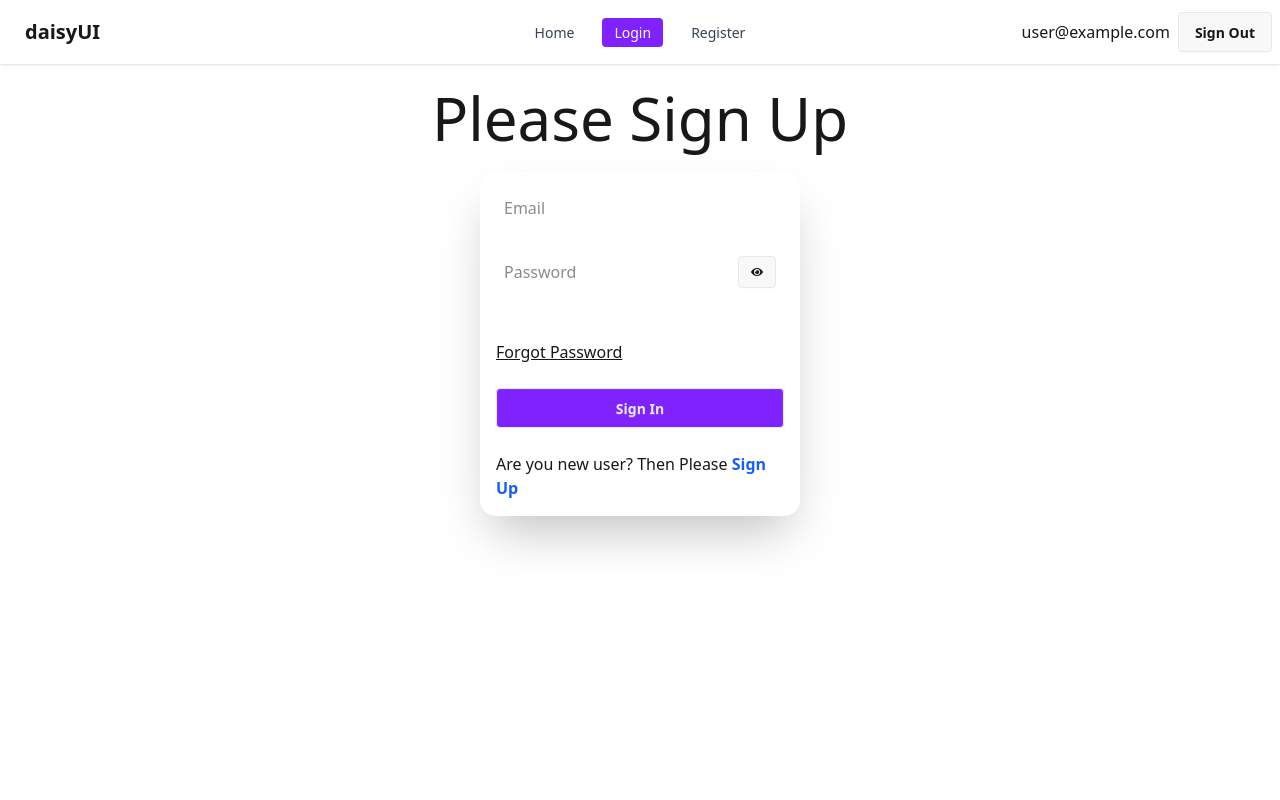
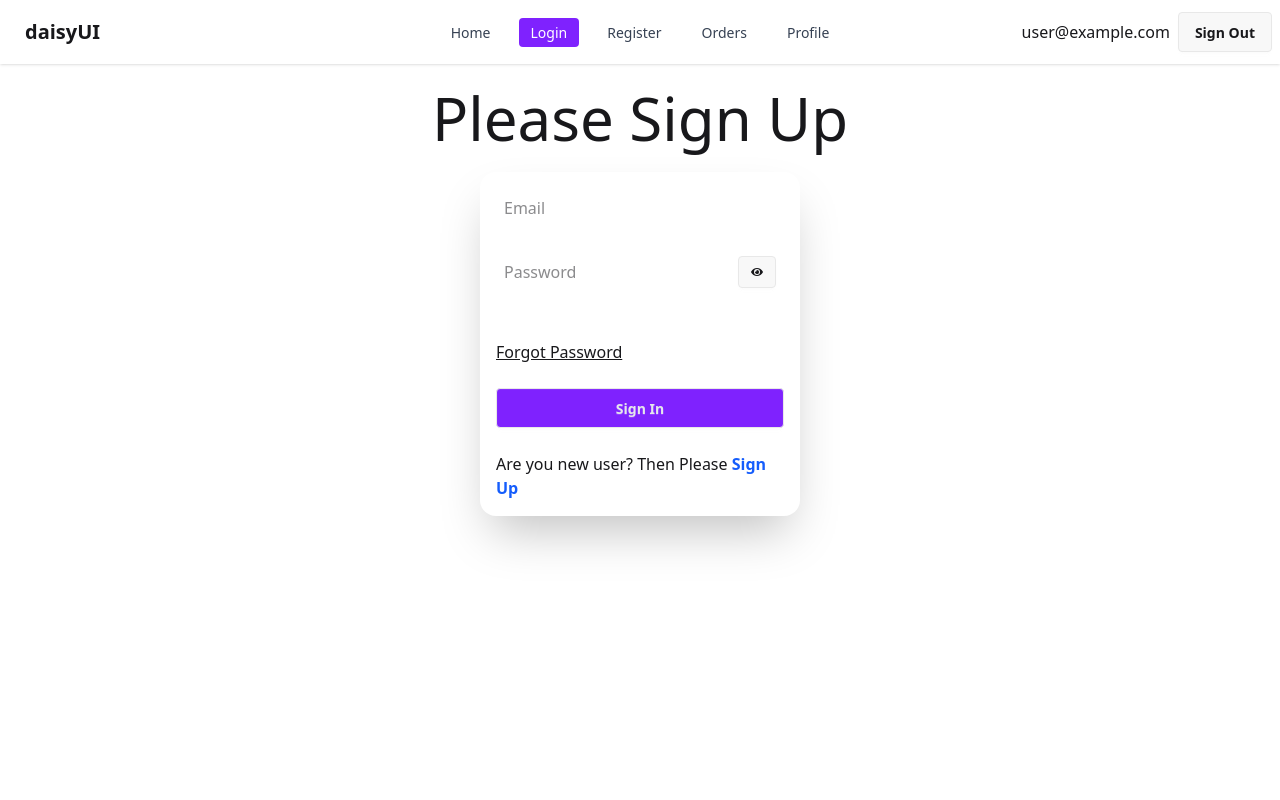
Before and after one commit to Antorkarmokar28/react-auth-private-route, a React (Vite) app: page /login in a window 1280 px wide. Shown: the top 800 px of the page. Built offline with nearby package versions, Linux system fonts and the light colour scheme; no server answers; sample sign-in values are in the browser's storage.

Commit message:
This project in private route added

```diff
--- a/src/components/shared/Navbar/Navbar.jsx
+++ b/src/components/shared/Navbar/Navbar.jsx
@@ -42,6 +42,34 @@ const Navbar = () => {
           Register
         </NavLink>
       </li>
+      {user && (
+        <li>
+          <NavLink
+            className={({ isActive }) =>
+              isActive
+                ? "bg-violet-600 text-white px-3 py-1 rounded"
+                : "text-gray-700 px-3 py-1"
+            }
+            to="/order"
+          >
+            Orders
+          </NavLink>
+        </li>
+      )}
+      {user && (
+        <li>
+          <NavLink
+            className={({ isActive }) =>
+              isActive
+                ? "bg-violet-600 text-white px-3 py-1 rounded"
+                : "text-gray-700 px-3 py-1"
+            }
+            to="/profile"
+          >
+            Profile
+          </NavLink>
+        </li>
+      )}
     </>
   );
 
--- /dev/null
+++ b/src/pages/Order/Order.jsx
@@ -0,0 +1,9 @@
+const Order = () => {
+  return (
+    <div className="container mx-auto text-center p-4">
+      <h1>Order History</h1>
+    </div>
+  );
+};
+
+export default Order;
--- /dev/null
+++ b/src/pages/Profile/Profile.jsx
@@ -0,0 +1,9 @@
+const Profile = () => {
+  return (
+    <div className="container mx-auto text-center p-4">
+      <h1>This is a profile page</h1>
+    </div>
+  );
+};
+
+export default Profile;
--- a/src/routes/PrivateRoutes.jsx
+++ b/src/routes/PrivateRoutes.jsx
@@ -1,5 +1,13 @@
-const PrivateRoutes = () => {
-  return <div></div>;
+import { use } from "react";
+import { AuthContext } from "../context/AuthContext";
+import { Navigate } from "react-router";
+
+const PrivateRoutes = ({ children }) => {
+  const { user } = use(AuthContext);
+  if (!user) {
+    return <Navigate to="/login"></Navigate>;
+  }
+  return children;
 };
 
 export default PrivateRoutes;
--- a/src/routes/Routes.jsx
+++ b/src/routes/Routes.jsx
@@ -3,6 +3,9 @@ import Root from "../layouts/Root";
 import Home from "../pages/Home/Home";
 import Login from "../pages/Login/Login";
 import Register from "../pages/Register/Register";
+import Order from "../pages/Order/Order";
+import Profile from "../pages/Profile/Profile";
+import PrivateRoutes from "./PrivateRoutes";
 
 const router = createBrowserRouter([
   {
@@ -21,6 +24,22 @@ const router = createBrowserRouter([
         path: "register",
         Component: Register,
       },
+      {
+        path: "order",
+        element: (
+          <PrivateRoutes>
+            <Order />
+          </PrivateRoutes>
+        ),
+      },
+      {
+        path: "profile",
+        element: (
+          <PrivateRoutes>
+            <Profile />
+          </PrivateRoutes>
+        ),
+      },
     ],
   },
 ]);
```
